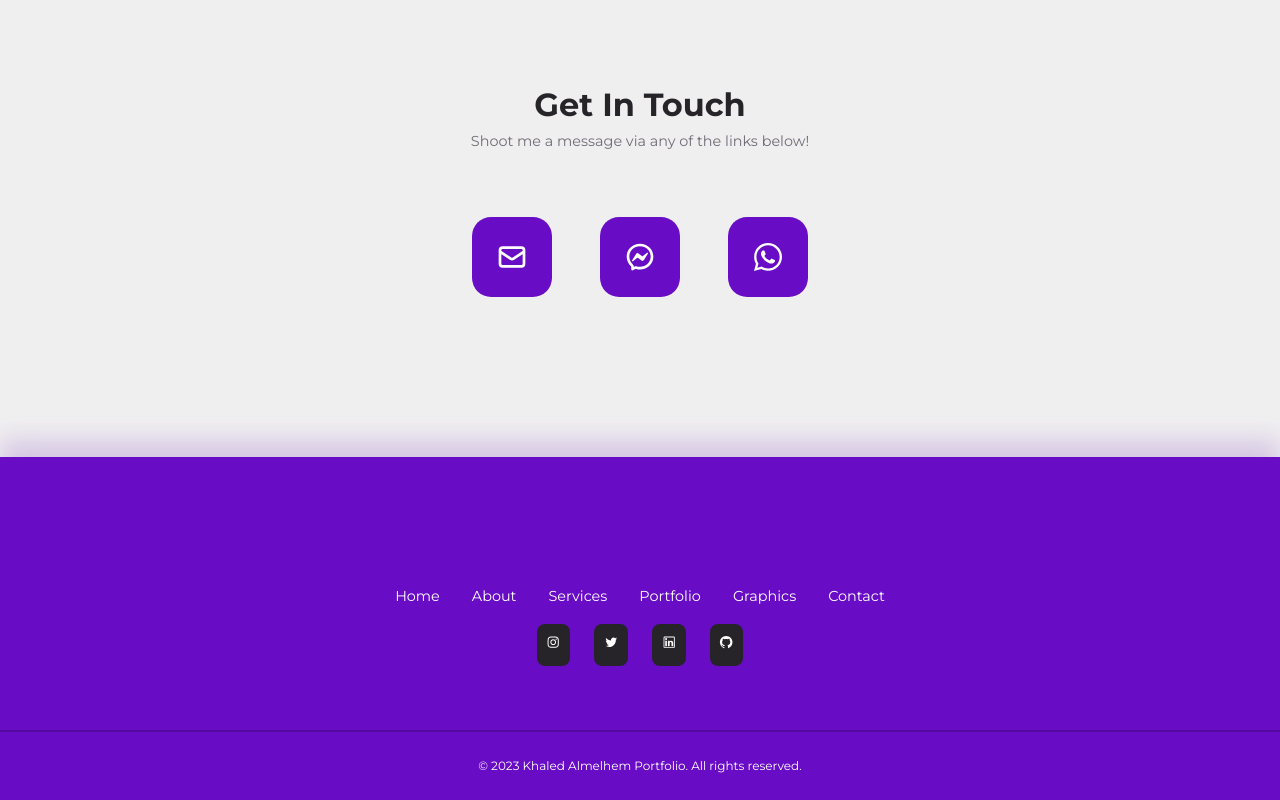
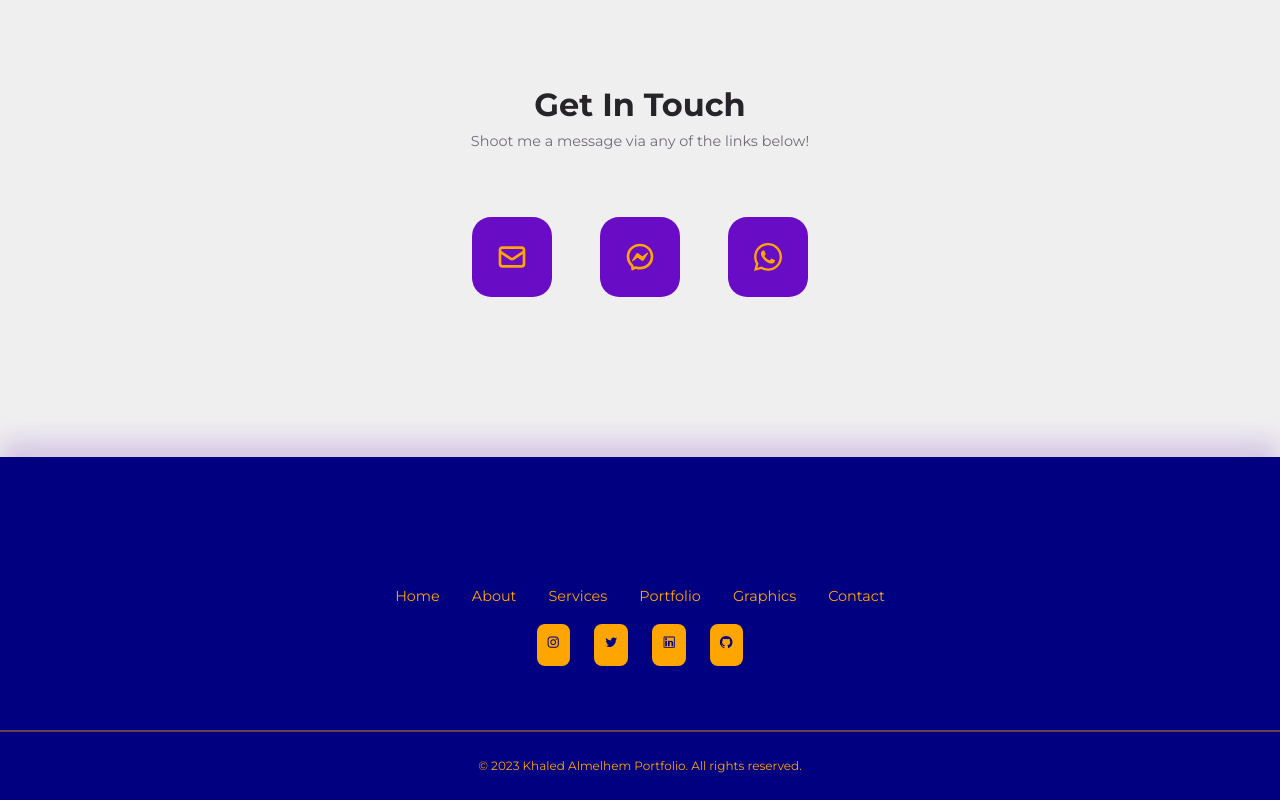
Before and after one commit to Haz7kh/khaled-almelhem, a React (Create React App) app: page / in a window 1280 px wide. Shown: the part 8011-8811 px from the top of the page. Built offline with nearby package versions, Linux system fonts and the light colour scheme.

Commit message:
style edit

```diff
--- a/src/sections/contact/contact.css
+++ b/src/sections/contact/contact.css
@@ -8,7 +8,7 @@
 .contact-container a {
   width: 5rem;
   aspect-ratio: 1/1;
-  color: white;
+  color: #ffa500;
   background: var(--color-primary);
   display: grid;
   place-items: center;
@@ -19,8 +19,8 @@
 
 .contact-container a:hover {
   background: transparent;
-  border-color: var(--color-primary);
-  color: var(--color-primary);
+  border-color: #ffa500;
+  color: #ffffff;
   transform: translateY(-0.5rem);
 }
 
--- a/src/sections/faqs/faqs.css
+++ b/src/sections/faqs/faqs.css
@@ -7,7 +7,7 @@
 
 .card.faq:hover {
   cursor: pointer;
-  background: var(--color-white);
+  background: #000080;
 }
 
 .faq > div {
@@ -23,7 +23,7 @@
 
 .faq-icon {
   font-size: 1.2rem;
-  color: var(--color-black);
+  color: #ffa500;
   background: transparent;
 }
 
--- a/src/sections/footer/footer.css
+++ b/src/sections/footer/footer.css
@@ -1,5 +1,5 @@
 footer {
-  background: var(--color-primary);
+  background: #000080;
   padding-top: 8rem;
   box-shadow: 0 -1rem 1.5rem hsla(var(--primary-hue), 68%, 42%, 20%);
   transition: var(--transition);
@@ -24,7 +24,7 @@ footer {
 }
 
 .nav-menu a {
-  color: var(--color-white);
+  color: #ffa500;
   text-decoration: none;
   transition: transform 0.3s ease;
 }
@@ -37,8 +37,8 @@ footer {
 }
 
 .footer-socials a {
-  background: var(--color-black);
-  color: var(--color-white);
+  background: #ffa500;
+  color: #000080;
   padding: 0.6rem;
   border-radius: var(--border-radius-3);
 }
@@ -46,12 +46,13 @@ footer {
 .footer-socials a:hover {
   opacity: 0.7;
   transform: translateY(-0.5rem);
+  background: #fff;
 }
 
 .footer-copyright {
-  color: white;
+  color: #ffa500;
   text-align: center;
-  border-top: 2px solid rgba(0, 0, 0, 0.2);
+  border-top: 2px solid rgba(255, 165, 0, 0.4);
   padding: 1.5rem 0;
 }
 
```
